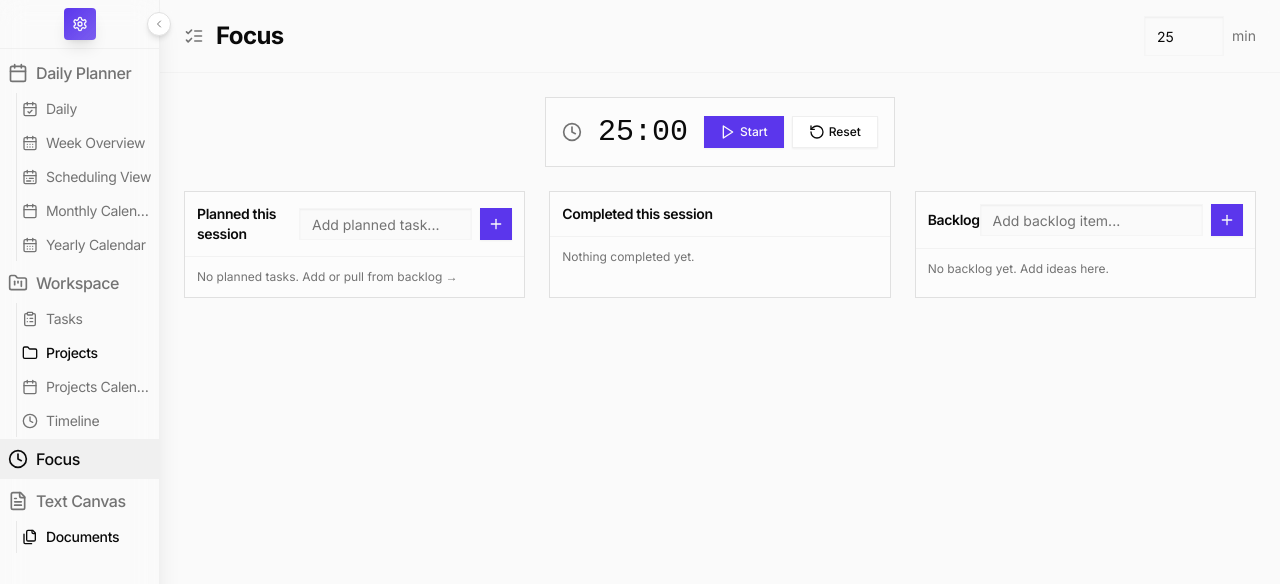
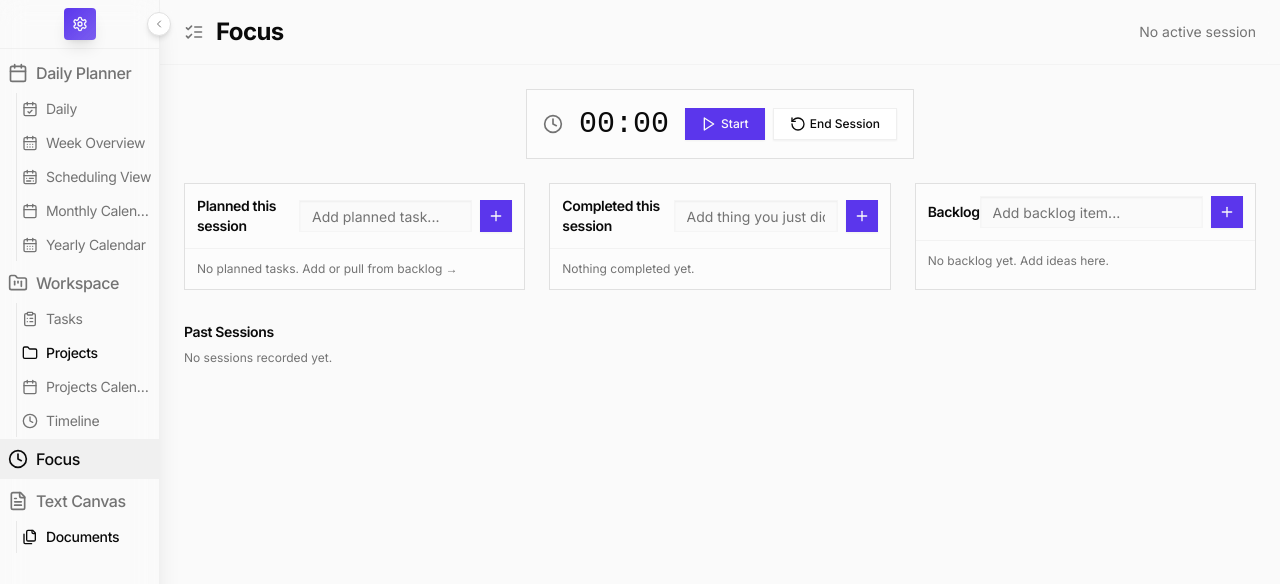
Before and after one commit to obihughes/omega-planner, a Next.js app: page /focus in a window 1280 px wide. Shown: the top 584 px of the page. Built offline with nearby package versions, Linux system fonts and the light colour scheme.

Commit message:
feat(focus): switch to stopwatch sessions, add End Session and session history with completed tasks

```diff
--- a/app/focus/page.tsx
+++ b/app/focus/page.tsx
@@ -14,9 +14,10 @@ type FocusTask = {
 };
 
 type FocusState = {
-  secondsRemaining: number;
-  durationSeconds: number;
+  // Stopwatch-based session timing
+  elapsedSeconds: number;
   isRunning: boolean;
+  sessionStartedAt: string | null; // ISO
   // Planned for this session
   planned: FocusTask[];
   // Completed during this session
@@ -26,6 +27,7 @@ type FocusState = {
 };
 
 const STORAGE_KEY = 'omega-planner-focus-state-v1';
+const SESSIONS_KEY = 'omega-planner-focus-sessions-v1';
 
 const defaultDurationMinutes = 25;
 
@@ -40,13 +42,23 @@ export default function FocusPage() {
     if (typeof window !== 'undefined') {
       try {
         const raw = localStorage.getItem(STORAGE_KEY);
-        if (raw) return JSON.parse(raw) as FocusState;
+        if (raw) {
+          const parsed = JSON.parse(raw) as Partial<FocusState>;
+          return {
+            elapsedSeconds: parsed.elapsedSeconds ?? 0,
+            isRunning: parsed.isRunning ?? false,
+            sessionStartedAt: parsed.sessionStartedAt ?? null,
+            planned: parsed.planned ?? [],
+            completed: parsed.completed ?? [],
+            backlog: parsed.backlog ?? [],
+          };
+        }
       } catch {}
     }
     return {
-      secondsRemaining: defaultDurationMinutes * 60,
-      durationSeconds: defaultDurationMinutes * 60,
+      elapsedSeconds: 0,
       isRunning: false,
+      sessionStartedAt: null,
       planned: [],
       completed: [],
       backlog: [],
@@ -55,8 +67,26 @@ export default function FocusPage() {
 
   const [newBacklogTitle, setNewBacklogTitle] = useState('');
   const [newPlannedTitle, setNewPlannedTitle] = useState('');
+  const [newCompletedTitle, setNewCompletedTitle] = useState('');
   const intervalRef = useRef<NodeJS.Timeout | null>(null);
   const [dragOverZone, setDragOverZone] = useState<'planned' | 'backlog' | null>(null);
+
+  type FocusSession = {
+    id: string;
+    startedAt: string; // ISO
+    endedAt: string;   // ISO
+    durationSeconds: number;
+    completed: FocusTask[];
+  };
+  const [sessions, setSessions] = useState<FocusSession[]>(() => {
+    if (typeof window !== 'undefined') {
+      try {
+        const raw = localStorage.getItem(SESSIONS_KEY);
+        if (raw) return JSON.parse(raw) as FocusSession[];
+      } catch {}
+    }
+    return [];
+  });
 
   // Persist
   useEffect(() => {
@@ -65,38 +95,60 @@ export default function FocusPage() {
     }
   }, [state]);
 
-  // Timer
+  // Stopwatch timer
   useEffect(() => {
     if (!state.isRunning) return;
     intervalRef.current && clearInterval(intervalRef.current);
     intervalRef.current = setInterval(() => {
-      setState(prev => {
-        if (!prev.isRunning) return prev;
-        if (prev.secondsRemaining <= 1) {
-          // Stop at zero
-          return { ...prev, isRunning: false, secondsRemaining: 0 };
-        }
-        return { ...prev, secondsRemaining: prev.secondsRemaining - 1 };
-      });
+      setState(prev => ({
+        ...prev,
+        elapsedSeconds: prev.elapsedSeconds + 1,
+      }));
     }, 1000);
     return () => {
       intervalRef.current && clearInterval(intervalRef.current);
     };
   }, [state.isRunning]);
 
-  const start = () => setState(s => ({ ...s, isRunning: true }));
+  const start = () => setState(s => ({ ...s, isRunning: true, sessionStartedAt: s.sessionStartedAt ?? new Date().toISOString() }));
   const pause = () => setState(s => ({ ...s, isRunning: false }));
-  const reset = () => setState(s => ({ ...s, isRunning: false, secondsRemaining: s.durationSeconds }));
+  const endSession = () => {
+    setState(s => {
+      if (!s.sessionStartedAt) {
+        return { ...s, isRunning: false };
+      }
+      const session: FocusSession = {
+        id: crypto.randomUUID(),
+        startedAt: s.sessionStartedAt,
+        endedAt: new Date().toISOString(),
+        durationSeconds: s.elapsedSeconds,
+        completed: [...s.completed],
+      };
+      const nextSessions = [session, ...sessions].sort((a, b) => b.startedAt.localeCompare(a.startedAt));
+      setSessions(nextSessions);
+      if (typeof window !== 'undefined') {
+        try { localStorage.setItem(SESSIONS_KEY, JSON.stringify(nextSessions)); } catch {}
+      }
+      return {
+        ...s,
+        isRunning: false,
+        sessionStartedAt: null,
+        elapsedSeconds: 0,
+        // keep planned/backlog as-is; completed resets for next session
+        completed: [],
+      };
+    });
+  };
 
-  const setDurationMinutes = (m: number) => {
-    const clamped = Math.max(1, Math.min(180, Math.floor(m)));
-    const seconds = clamped * 60;
+  // Add completed directly (ad-hoc done item)
+  const addCompleted = () => {
+    const title = newCompletedTitle.trim();
+    if (!title) return;
     setState(s => ({
       ...s,
-      durationSeconds: seconds,
-      secondsRemaining: seconds,
-      isRunning: false,
+      completed: [{ id: crypto.randomUUID(), title, done: true }, ...s.completed],
     }));
+    setNewCompletedTitle('');
   };
 
   const addBacklog = () => {
@@ -204,27 +256,19 @@ export default function FocusPage() {
               <ListChecks className="w-5 h-5 text-muted-foreground" />
               <h1 className="text-2xl font-bold">Focus</h1>
             </div>
-            <div className="flex items-center gap-2">
-              <Input
-                type="number"
-                min={1}
-                max={180}
-                value={Math.floor(state.durationSeconds / 60)}
-                onChange={(e) => setDurationMinutes(parseInt(e.target.value || '25', 10))}
-                className="w-20 text-sm"
-              />
-              <span className="text-sm text-muted-foreground">min</span>
+            <div className="text-sm text-muted-foreground">
+              {state.sessionStartedAt ? new Date(state.sessionStartedAt).toLocaleString() : 'No active session'}
             </div>
           </div>
         </div>
 
         {/* Content */}
         <div className="container mx-auto px-6 py-6 flex-1 overflow-y-auto">
-          {/* Timer */}
+          {/* Timer / Controls */}
           <div className="flex items-center justify-center mb-6">
             <div className="flex items-center gap-4 p-4 border border-border rounded-lg bg-card/50">
               <Clock className="w-5 h-5 text-muted-foreground" />
-              <div className={cn("font-mono text-3xl", isOver ? 'text-red-600' : 'text-foreground')}>{formatHMS(state.secondsRemaining)}</div>
+              <div className="font-mono text-3xl">{formatHMS(state.elapsedSeconds)}</div>
               <div className="flex items-center gap-2">
                 {!state.isRunning ? (
                   <Button size="sm" onClick={start} className="flex items-center gap-1">
@@ -235,8 +279,8 @@ export default function FocusPage() {
                     <Pause className="w-4 h-4" /> Pause
                   </Button>
                 )}
-                <Button size="sm" variant="outline" onClick={reset} className="flex items-center gap-1">
-                  <RotateCcw className="w-4 h-4" /> Reset
+                <Button size="sm" variant="outline" onClick={endSession} className="flex items-center gap-1">
+                  <RotateCcw className="w-4 h-4" /> End Session
                 </Button>
               </div>
             </div>
@@ -303,6 +347,16 @@ export default function FocusPage() {
             <div className="border border-border rounded-lg bg-card/50">
               <div className="p-3 border-b border-border/40 flex items-center justify-between">
                 <h2 className="text-sm font-semibold">Completed this session</h2>
+                <div className="flex items-center gap-2">
+                  <Input
+                    value={newCompletedTitle}
+                    onChange={(e) => setNewCompletedTitle(e.target.value)}
+                    onKeyDown={(e) => { if (e.key === 'Enter') addCompleted(); }}
+                    placeholder="Add thing you just did..."
+                    className="h-8 text-sm"
+                  />
+                  <Button size="sm" onClick={addCompleted} className="h-8 px-2"><Plus className="w-4 h-4" /></Button>
+                </div>
               </div>
               <div className="p-3 space-y-2">
                 {state.completed.length === 0 && (
@@ -376,6 +430,36 @@ export default function FocusPage() {
               </div>
             </div>
           </div>
+
+          {/* Sessions History */}
+          <div className="mt-8">
+            <h3 className="text-sm font-semibold mb-2">Past Sessions</h3>
+            {sessions.length === 0 ? (
+              <div className="text-xs text-muted-foreground">No sessions recorded yet.</div>
+            ) : (
+              <div className="space-y-2">
+                {sessions.map(ses => (
+                  <div key={ses.id} className="p-3 border border-border rounded bg-card/50">
+                    <div className="flex items-center justify-between">
+                      <div className="text-sm">
+                        <span className="font-medium">{new Date(ses.startedAt).toLocaleString()}</span>
+                        <span className="text-muted-foreground"> → {new Date(ses.endedAt).toLocaleString()}</span>
+                      </div>
+                      <div className="text-sm font-mono">{formatHMS(ses.durationSeconds)}</div>
+                    </div>
+                    <div className="mt-1 text-xs text-muted-foreground">
+                      {ses.completed.length} task{ses.completed.length === 1 ? '' : 's'} completed
+                      {ses.completed.length > 0 && (
+                        <span className="block mt-1 text-foreground">
+                          {ses.completed.slice(0, 5).map(t => t.title).join(', ')}{ses.completed.length > 5 ? '…' : ''}
+                        </span>
+                      )}
+                    </div>
+                  </div>
+                ))}
+              </div>
+            )}
+          </div>
         </div>
       </div>
     </AppLayout>
```
